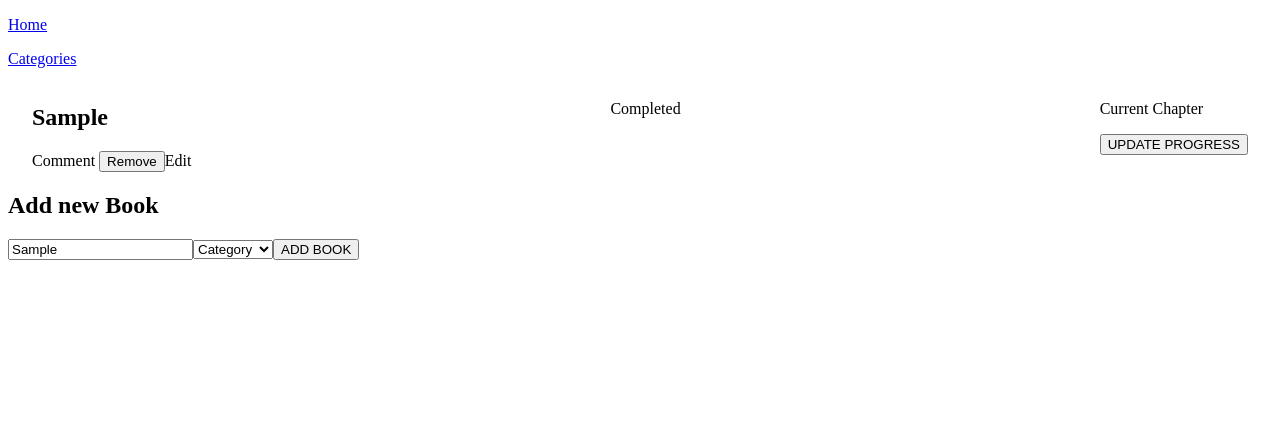
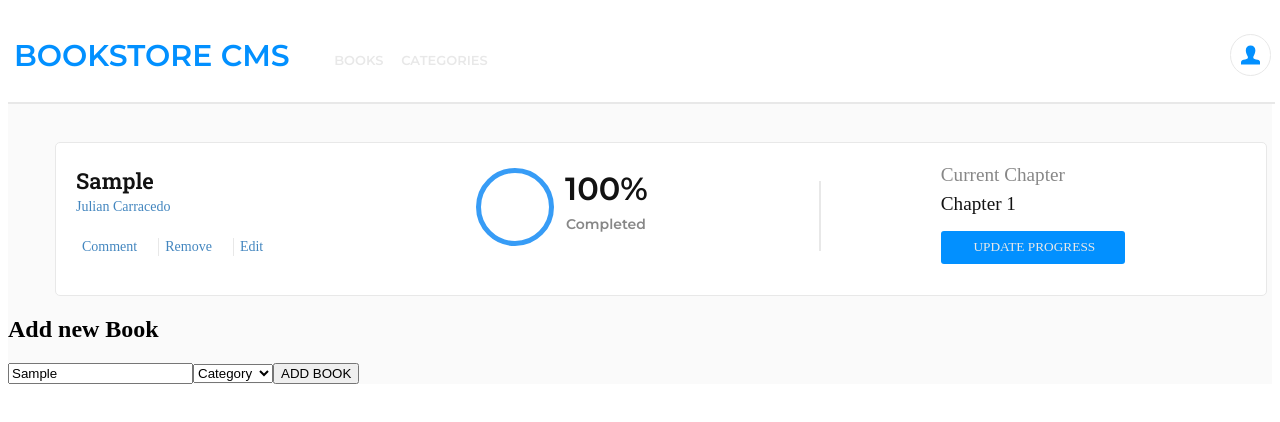
Before and after one commit to JuliCarracedo/bookstore, a React (Create React App) app: page / in a window 1280 px wide. Both pictures are taken after typing "Sample" into the empty fields and a click on the button "ADD BOOK". Shown: the top 422 px of the page. Built offline with nearby package versions, Linux system fonts and the light colour scheme; no server answers.

Commit message:
Add styles to all but form

```diff
--- a/src/App.css
+++ b/src/App.css
@@ -1,39 +1,74 @@
-.App {
+@import url('https://fonts.googleapis.com/css2?family=Montserrat:wght@600&display=swap');
+
+html {
+  padding: none;
+}
+
+.logo-link {
+  font-size: 1.875rem;
+  background-color: rgba(1, 1, 1, 0);
+  border: none;
+  margin-right: 3vw;
+  color: #0290ff;
+  font-family: 'Montserrat', sans-serif;
+}
+
+.navbar {
+  display: flex;
+  flex-direction: row;
+  background-color: #fff;
+  border-bottom-color: #e8e8e8;
+  border-bottom-width: 2px;
+  border-bottom-style: solid;
+  height: 5.875rem;
+  align-items: center;
+  width: 99vw;
+}
+
+.links{
+  display: flex;
+  width: 12vw;
+  justify-content: space-between;
+  font-family: 'Montserrat', sans-serif;
+  font-weight: 400;
+}
+
+.content {
+  background-color: #fafafa;
+  margin: 0;
+}
+
+.nav-item {
+  font-size: 0.813rem;
+  text-decoration: none;
+  color: #e8e8e8;
+  height: 2rem;
   text-align: center;
 }
 
-.App-logo {
-  height: 40vmin;
-  pointer-events: none;
+.nav-item:hover {
+  color: black;
 }
 
-@media (prefers-reduced-motion: no-preference) {
-  .App-logo {
-    animation: App-logo-spin infinite 20s linear;
-  }
+.user {
+  display: flex;
+  justify-content: center;
+  align-items: center;
+  height: 1.2rem;
+  width: 1.2rem;
+  justify-self: end;
+  padding: 10px;
+  border-color: #e8e8e8;
+  border-width: 1px;
+  border-style: solid;
+  border-radius: 50%;
+  margin-left: 58vw;
 }
 
-.App-header {
-  background-color: #282c34;
-  min-height: 100vh;
-  display: flex;
-  flex-direction: column;
-  align-items: center;
-  justify-content: center;
-  font-size: calc(10px + 2vmin);
-  color: white;
+.icon {
+  fill: #0290ff;
 }
 
-.App-link {
-  color: #61dafb;
+.list{
+  width: 50vw;
 }
-
-@keyframes App-logo-spin {
-  from {
-    transform: rotate(0deg);
-  }
-
-  to {
-    transform: rotate(360deg);
-  }
-}
--- a/src/App.js
+++ b/src/App.js
@@ -1,3 +1,4 @@
+/* eslint-disable no-restricted-globals */
 import React from 'react';
 import './App.css';
 import {
@@ -10,18 +11,27 @@ function App() {
   return (
     <Router>
 
-      <nav>
-        <NavLink to="/">
-          <p>Home</p>
-        </NavLink>
-        <NavLink to="/categories">
-          <p>Categories</p>
-        </NavLink>
+      <nav className="navbar">
+        <button type="button" className="logo-link" onClick={() => location.reload()}>BOOKSTORE CMS</button>
+        <div className="links">
+          <NavLink className="nav-item" to="/">
+            <p>BOOKS</p>
+          </NavLink>
+          <NavLink
+            className="nav-item"
+            to="/categories"
+          >
+            <p>CATEGORIES</p>
+          </NavLink>
+        </div>
+        <div className="user">
+          <svg className="icon" xmlns="http://www.w3.org/2000/svg" width="24" height="24" viewBox="0 0 24 24"><path d="M20.822 18.096c-3.439-.794-6.64-1.49-5.09-4.418 4.72-8.912 1.251-13.678-3.732-13.678-5.082 0-8.464 4.949-3.732 13.678 1.597 2.945-1.725 3.641-5.09 4.418-3.073.71-3.188 2.236-3.178 4.904l.004 1h23.99l.004-.969c.012-2.688-.092-4.222-3.176-4.935z" /></svg>
+        </div>
       </nav>
 
       <Switch>
-        <Route exact path="/"><Home /></Route>
-        <Route path="/categories"><Categories /></Route>
+        <Route className="content home" exact path="/"><Home /></Route>
+        <Route className="content categories" path="/categories"><Categories /></Route>
       </Switch>
 
     </Router>
--- a/src/components/BookList.js
+++ b/src/components/BookList.js
@@ -1,4 +1,5 @@
 /* eslint-disable react/prop-types */
+/* eslint-disable no-unused-vars */
 import BookLog from './BookLog';
 
 const BookList = (props) => {
--- a/src/components/BookLog.js
+++ b/src/components/BookLog.js
@@ -6,7 +6,7 @@ import { removeAsync } from '../redux/books/API';
 const BookLog = (props) => {
   const { book, index } = props;
   const {
-    title, author, category, progress, current, item_id,
+    title, category, item_id,
   } = book;
   const dispatch = useDispatch();
 
@@ -18,28 +18,30 @@ const BookLog = (props) => {
   return (
     <div className="list-item" id={index}>
       <div className="left">
-        <p>{category}</p>
-        <h2>{title}</h2>
-        <p>{author}</p>
+        <p className="category">{category}</p>
+        <h2 className="title">{title}</h2>
+        <p className="author"> Julian Carracedo</p>
         <div className="interact">
-          <span>Comment </span>
-          <button type="button" onClick={(e) => deleteBook(e)}>Remove </button>
-          <span>Edit</span>
+          <button className="interact-btn" type="button"> Comment </button>
+          <button className="interact-btn sep" type="button" onClick={(e) => deleteBook(e)}>Remove </button>
+          <button className="interact-btn sep" type="button"> Edit </button>
         </div>
 
       </div>
       <div className="middle">
-        <p>
-          {progress}
-          {' '}
-          Completed
-        </p>
+        <div className="progress-wheel" />
+        <div className="progress">
+          <p className="percentage">100%</p>
+          <p className="completed">Completed</p>
+        </div>
       </div>
 
+      <div className="line" />
+
       <div className="right">
-        <p>Current Chapter</p>
-        <p>{current}</p>
-        <button type="button">UPDATE PROGRESS</button>
+        <p className="current-chapter">Current Chapter</p>
+        <p className="chapter">Chapter 1</p>
+        <button className="update" type="button">UPDATE PROGRESS</button>
       </div>
 
     </div>
--- a/src/components/Home.js
+++ b/src/components/Home.js
@@ -17,7 +17,7 @@ const Home = () => {
 
   const books = useSelector((state) => state.booksReducer);
   return (
-    <div>
+    <div className="content">
       <BookList books={books || []} />
       <BookForm />
     </div>
--- a/src/index.css
+++ b/src/index.css
@@ -1,7 +1,10 @@
+@import url('https://fonts.googleapis.com/css2?family=Montserrat:wght@600&display=swap');
+@import url('https://fonts.googleapis.com/css2?family=Roboto+Slab:wght@600&display=swap');
+
 .list {
   display: flex;
   flex-direction: column;
-  width: 95vw;
+  width: 73.125rem;
   margin: auto;
   padding: 0;
 }
@@ -10,5 +13,127 @@
   display: flex;
   flex-direction: row;
   width: 100%;
-  justify-content: space-between;
+  background-color: #fff;
+  border-radius: 5px;
+  border-color: #e8e8e8;
+  border-width: 1px;
+  border-style: solid;
+  height: 7rem;
+  margin-top: 2.375rem;
+  padding: 20px;
 }
+
+.category{
+  font-family: 'Montserrat', sans-serif;
+  color: #121212;
+  margin: 0 2.438rem 0 0;
+  font-size: 0.875rem;
+  opacity: 0.5;
+}
+
+.title {
+  font-size: 1.375rem;
+  margin: 0.188rem 20.188rem 0 0;
+  font-family: 'Roboto Slab', serif;
+  color: #121212;
+}
+
+.author {
+  margin: 0.25rem 0.875rem 0 0;
+  font-family: 'RobotoSlab', serif;
+  font-size: 0.875rem;
+  font-weight: 300;
+  color: #4386bf;
+}
+
+.interact {
+  margin-top: 5%;
+}
+
+.interact-btn {
+  background-color: rgba(1, 1, 1, 0);
+  border: none;
+  margin: 0.188rem 0.938rem 0.125rem 0;
+  font-family: 'RobotoSlab';
+  font-size: 0.875rem;
+  color: #4386bf;
+}
+
+.sep {
+  border-left-style: solid;
+  border-left-color: #e8e8e8;
+  border-left-width: 1px;
+}
+
+.left {
+  width: 25rem;
+}
+
+.middle {
+  display: flex;
+  margin-top: 0.3rem;
+}
+
+.progress-wheel {
+  width: 4.25rem;
+  height: 4.25rem;
+  border-style: solid;
+  border-width: 5px;
+  border-color: #379cf6;
+  border-radius: 50%;
+  border-image-slice: 1;
+}
+
+.percentage {
+  margin: 0.063rem 5.75rem 0 0.688rem;
+  font-family: 'Montserrat', sans-serif;
+  font-size: 2rem;
+  color: #121212;
+}
+
+.completed {
+  width: 5rem;
+  height: 1.125rem;
+  margin: 0.438rem 4.938rem 0.75rem 0.75rem;
+  opacity: 0.5;
+  font-family: 'Montserrat', serif;
+  font-size: 0.875rem;
+  color: #121212;
+}
+
+.line {
+  width: 0.125rem;
+  height: 4.375rem;
+  margin: 1.125rem 3.688rem 0 4.938rem;
+  border-left: solid 2px #e8e8e8;
+}
+
+.current-chapter {
+  margin: 0.063rem 3.625rem 0 3.688rem;
+  opacity: 0.5;
+  font-family: 'RobotoSlab';
+  font-size: 1.2rem;
+  font-weight: 300;
+  color: #121212;
+}
+
+.chapter {
+  margin: 0.438rem 0 0.25rem 3.688rem;
+  font-family: RobotoSlab;
+  font-size: 1.2rem;
+  font-weight: 400;
+  color: #121212;
+}
+
+.update {
+  width: 11.5rem;
+  height: 2.063rem;
+  margin: 0.75rem 0 0.563rem 3.688rem;
+  padding: 0.438rem 1.188rem 0.5rem 1.375rem;
+  border-radius: 3px;
+  background-color: #0290ff;
+  font-family: 'RobotoSlab';
+  font-weight: 300;
+  color: #e8e8e8;
+  border: none;
+}
```
